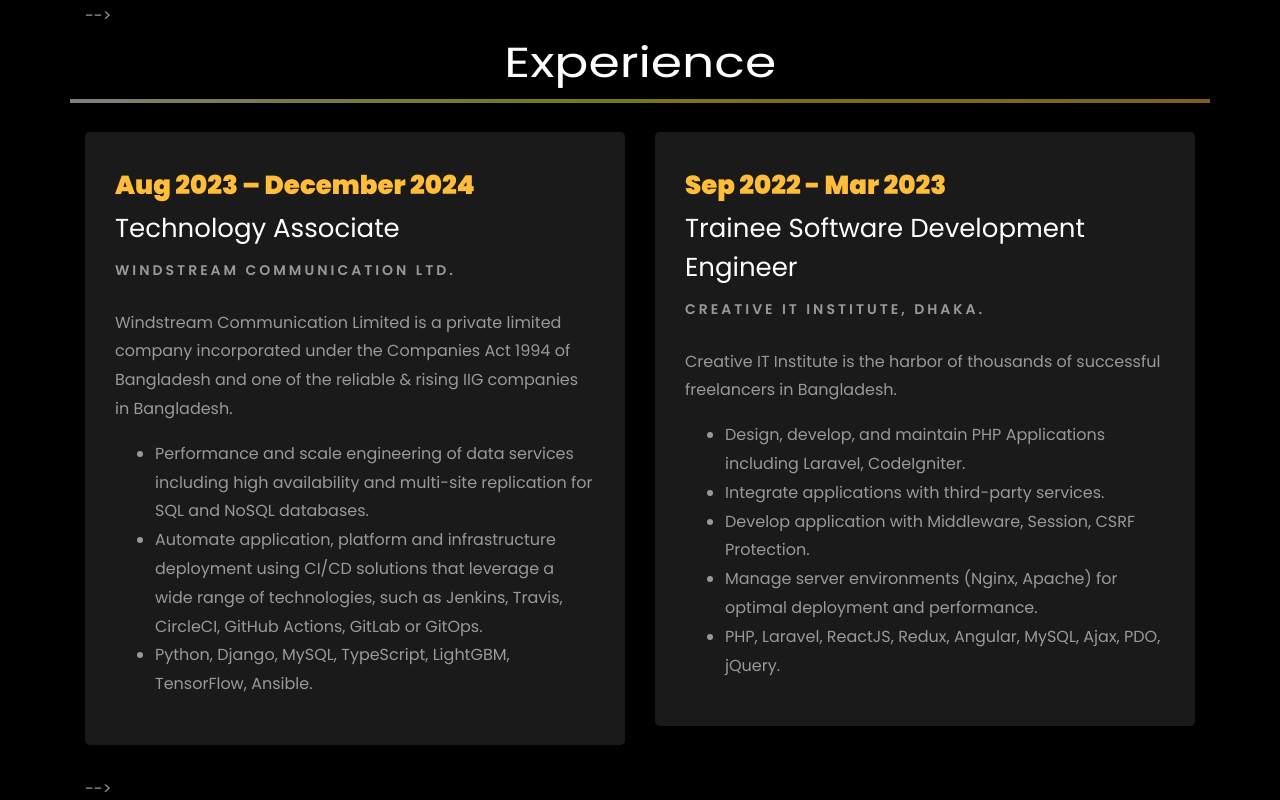
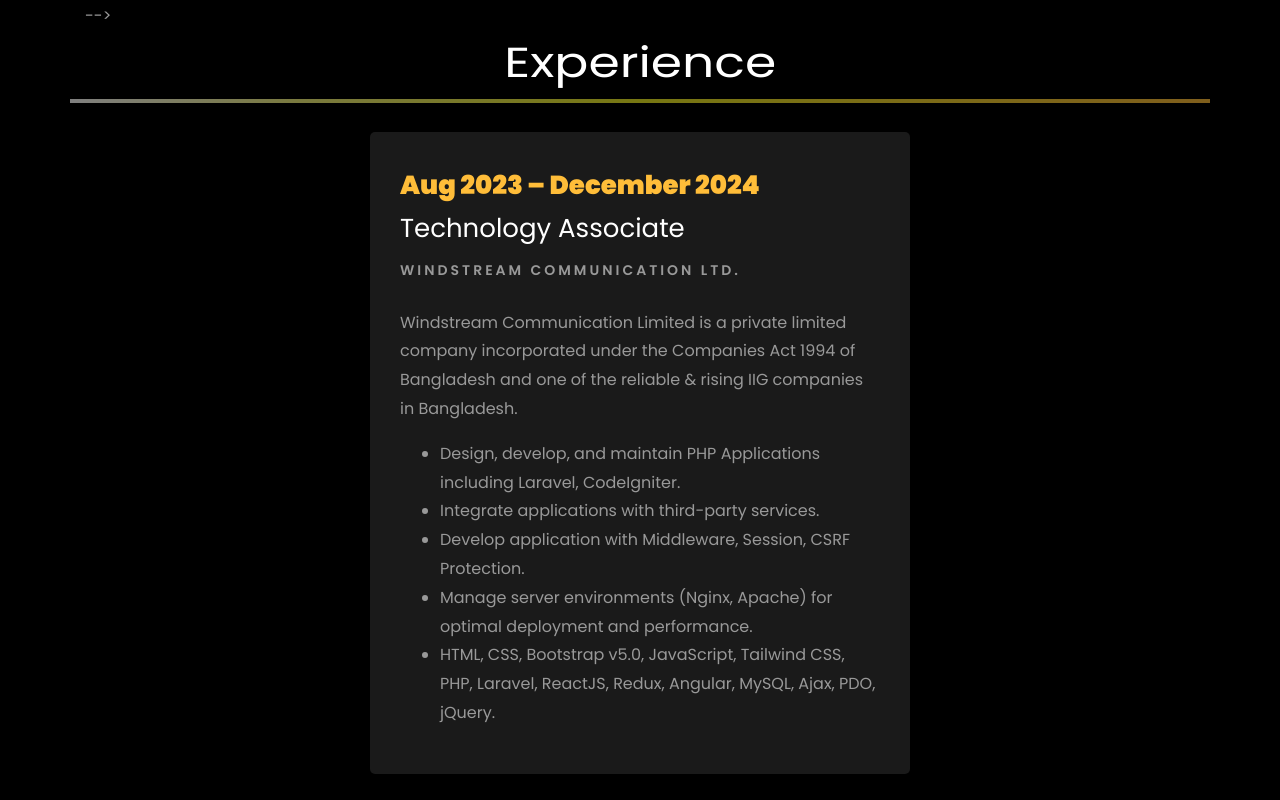
Before and after one commit to mroy9090/mridulroy.github.io, a plain HTML site: page index.html in a window 1280 px wide. Shown: the part 2060-2860 px from the top of the page. Drawn offline with Linux system fonts and the light colour scheme; files whose address does not match are found by name.

Commit message:
Update index.html

```diff
--- a/index.html
+++ b/index.html
@@ -339,7 +339,7 @@ In short, I'm a developer who thrives on combining creativity with technical exp
 		<br>
 
 		<div class="row">
-				<div class="col-md-6" style="margin: 0 auto">
+<!-- 				<div class="col-md-6" style="margin: 0 auto">
 					<div class="resume-wrap ftco-animate">
 						<span class="date">Aug 2023 – December 2024</span>
 						<h2>Technology Associate</h2>
@@ -353,19 +353,19 @@ In short, I'm a developer who thrives on combining creativity with technical exp
 						</p>
 					</div>
 
-				</div>
+				</div> -->
 				<div class="col-md-6" style="margin: 0 auto">
 					<div class="resume-wrap ftco-animate">
-						<span class="date">Sep 2022 - Mar 2023</span>
-						<h2>Trainee Software Development Engineer</h2>
-						<span class="position">Creative IT Institute, Dhaka.</span>
-						<p class="mt-4">Creative IT Institute is the harbor of thousands of successful freelancers in Bangladesh.
+						<span class="date">Aug 2023 – December 2024</span>
+						<h2>Technology Associate</h2>
+						<span class="position">Windstream Communication Ltd.</span>
+						<p class="mt-4">Windstream Communication Limited is a private limited company incorporated under the Companies Act 1994 of Bangladesh and one of the reliable & rising IIG companies in Bangladesh.
 							<ul>
 								<li>Design, develop, and maintain PHP Applications including Laravel, CodeIgniter.</li>
 								<li>Integrate applications with third-party services.</li>
 								<li>Develop application with Middleware, Session, CSRF Protection.</li>
 								<li>Manage server environments (Nginx, Apache) for optimal deployment and performance.</li>
-								<li>PHP, Laravel, ReactJS, Redux, Angular, MySQL, Ajax, PDO, jQuery.</li>
+								<li>HTML, CSS, Bootstrap v5.0, JavaScript, Tailwind CSS, PHP, Laravel, ReactJS, Redux, Angular, MySQL, Ajax, PDO, jQuery.</li>
 							</ul>
 						</p>
 					</div>
```
